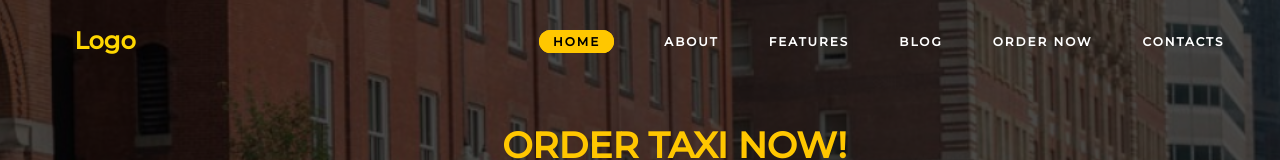
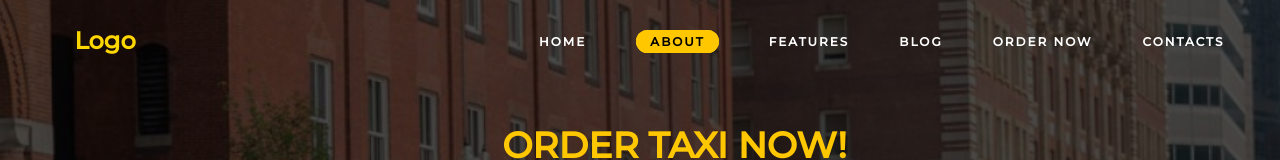
Before and after one commit to Jasur87/jasur87.github.io, a plain HTML site: page index.html in a window 1280 px wide. Shown: the top 160 px of the page. Drawn offline with Linux system fonts and the light colour scheme.

Commit message:
span updated

```diff
--- a/index.html
+++ b/index.html
@@ -20,9 +20,9 @@
             <div class="logo">Logo</div>
             <ul class="nav-items">
               <li>
-                <a href="#"><span>Home</span></a>
+                <a href="#">Home</a>
               </li>
-              <li><a href="#">About</a></li>
+              <li><a href="#"><span>About</span></a></li>
               <li><a href="#">Features</a></li>
               <li><a href="#">Blog</a></li>
               <li><a href="#">Order Now</a></li>
```
